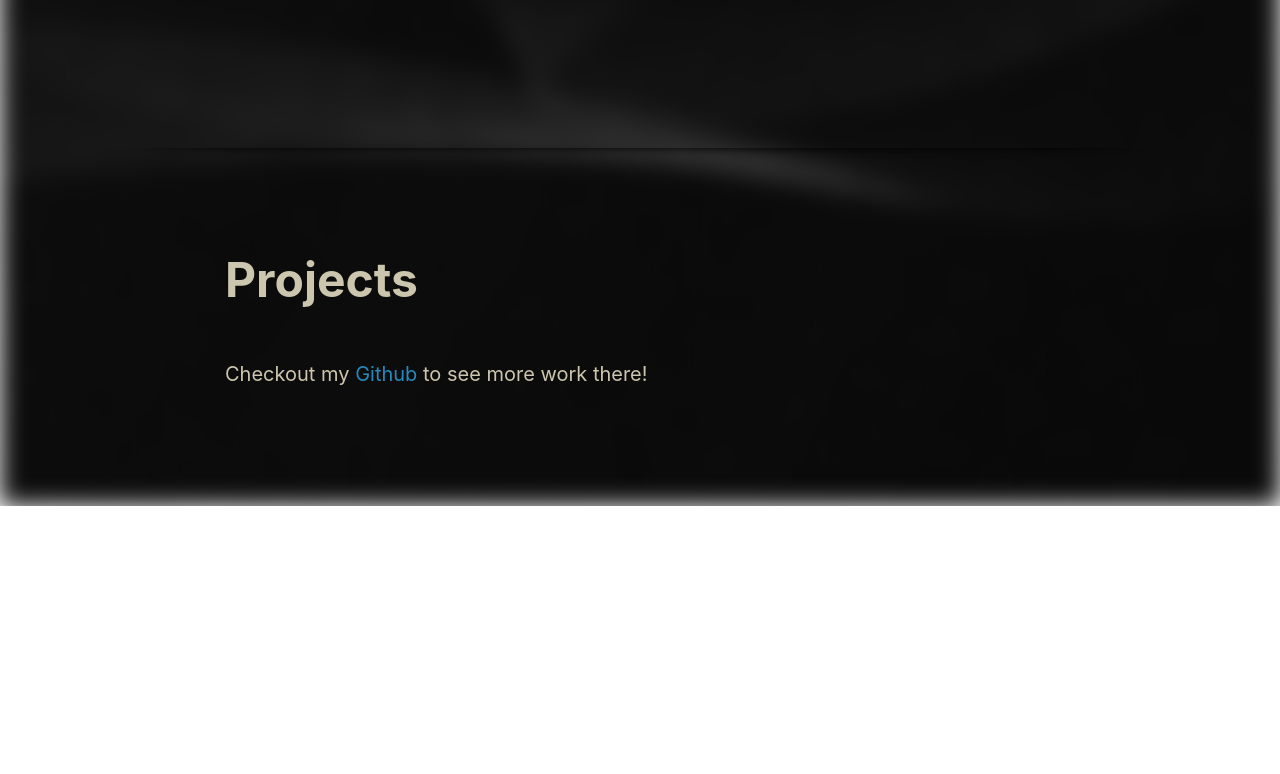
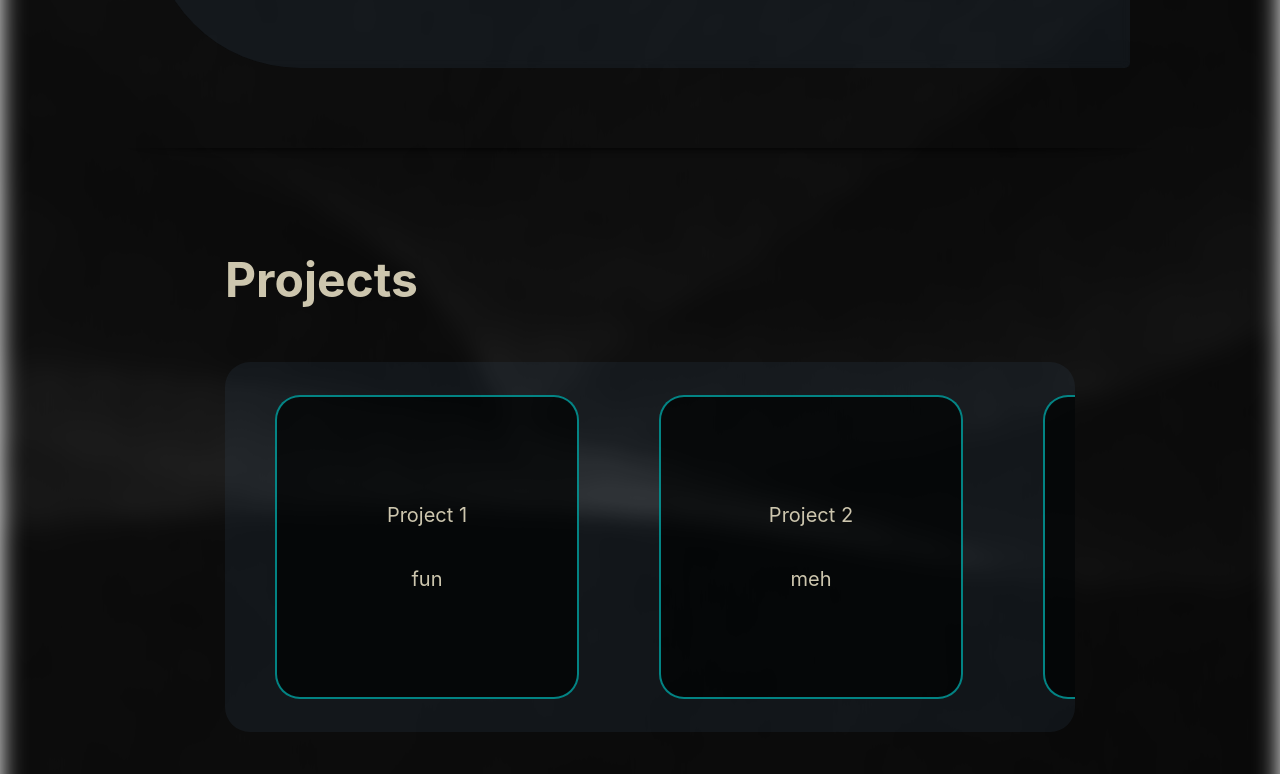
Before and after one commit to alexblackwell1/FindAlex, a React (Create React App) app: page / in a window 1280 px wide. Shown: the part 2006-2780 px from the top of the page. Before the commit the page ends 2512 px from the top, so only its background shows below. Built offline with nearby package versions, Linux system fonts and the light colour scheme; the HTML template or start-up script is replaced by a standard one.

Commit message:
beggining of project list

```diff
--- a/src/Components/Landing.js
+++ b/src/Components/Landing.js
@@ -1,12 +1,12 @@
 import React, { useEffect } from 'react';
 import TextLoop from "react-text-loop";
-import $ from 'jquery';
+// import $ from 'jquery';
 import './Styling/TextFormat.css';
 import './Styling/Landing.css';
 
 function Landing() {
   useEffect(() => {
-    makeItRain();
+    // makeItRain();
 
     const timeout = setTimeout(() => {
       const scrollDiv = document.createElement("div");
@@ -30,35 +30,35 @@ function Landing() {
     return () => clearTimeout(timeout);
   }, []);
 
-  var makeItRain = function() {
-    //clear out everything
-    $('.rain').empty();
+  // var makeItRain = function() {
+  //   //clear out everything
+  //   $('.rain').empty();
 
-    var increment = 0;
-    var drops = "";
-    var backDrops = "";
+  //   var increment = 0;
+  //   var drops = "";
+  //   var backDrops = "";
 
-    while (increment < 100) {
-      //couple random numbers to use for various randomizations
-      //random number between 98 and 1
-      var randoHundo = (Math.floor(Math.random() * 98 + 1));
-      //random number between 5 and 2
-      var randoFiver = (Math.floor(Math.random() * 4 + 2));
-      //increment
-      increment += randoFiver;
-      //add in a new raindrop with various randomizations to certain CSS properties
-      drops += '<div class="drop" style="left: ' + increment + '%; bottom: ' + (randoFiver + randoFiver + 200) + '%; animation-delay: 0.' + randoHundo + 's; animation-duration: 0.5' + randoHundo + 's;"><div class="stem" ></div><div class="splat" style="animation-delay: 0.' + randoHundo + 's; animation-duration: 0.5' + randoHundo + 's;"></div></div>';
-      backDrops += '<div class="drop" style="right: ' + increment + '%; bottom: ' + (randoFiver + randoFiver + 92) + '%; animation-delay: 0.' + randoHundo + 's; animation-duration: 0.5' + randoHundo + 's;"><div class="stem" style="animation-delay: 0.' + randoHundo + 's; animation-duration: 0.5' + randoHundo + 's;"></div><div class="splat" style="animation-delay: 0.' + randoHundo + 's; animation-duration: 0.5' + randoHundo + 's;"></div></div>';
-    }
+  //   while (increment < 100) {
+  //     //couple random numbers to use for various randomizations
+  //     //random number between 98 and 1
+  //     var randoHundo = (Math.floor(Math.random() * 98 + 1));
+  //     //random number between 5 and 2
+  //     var randoFiver = (Math.floor(Math.random() * 4 + 2));
+  //     //increment
+  //     increment += randoFiver;
+  //     //add in a new raindrop with various randomizations to certain CSS properties
+  //     drops += '<div class="drop" style="left: ' + increment + '%; bottom: ' + (randoFiver + randoFiver + 200) + '%; animation-delay: 0.' + randoHundo + 's; animation-duration: 0.5' + randoHundo + 's;"><div class="stem" ></div><div class="splat" style="animation-delay: 0.' + randoHundo + 's; animation-duration: 0.5' + randoHundo + 's;"></div></div>';
+  //     backDrops += '<div class="drop" style="right: ' + increment + '%; bottom: ' + (randoFiver + randoFiver + 92) + '%; animation-delay: 0.' + randoHundo + 's; animation-duration: 0.5' + randoHundo + 's;"><div class="stem" style="animation-delay: 0.' + randoHundo + 's; animation-duration: 0.5' + randoHundo + 's;"></div><div class="splat" style="animation-delay: 0.' + randoHundo + 's; animation-duration: 0.5' + randoHundo + 's;"></div></div>';
+  //   }
 
-    $('.rain.front-row').append(drops);
-    $('.rain.back-row').append(backDrops);
-  }
+  //   $('.rain.front-row').append(drops);
+  //   $('.rain.back-row').append(backDrops);
+  // }
 
   return (
-    <body class="back-row-toggle splat-toggle">
-      <div class="rain front-row"></div>
-      <div class="rain back-row"></div>
+    // <body class="back-row-toggle splat-toggle">
+    //   <div class="rain front-row"></div>
+    //   <div class="rain back-row"></div>
       <div className="Landing textPrimary">
         <div className="constrainedBox">
           <h1>
@@ -74,7 +74,7 @@ function Landing() {
           </TextLoop>
         </div>
       </div>
-    </body>
+    // </body>
   );
 }
 
--- a/src/Components/Project.js
+++ /dev/null
@@ -1,12 +0,0 @@
-import './Styling/TextFormat.css';
-import './Styling/Projects.css'
-import React from 'react';
-
-function Project({ githubLink }) {
-  return (
-    <div className="Project textDefault">
-    </div>
-  );
-}
-
-export default Project;
--- a/src/Components/Projects.js
+++ b/src/Components/Projects.js
@@ -1,22 +1,35 @@
 import './Styling/TextFormat.css';
-import './Styling/Projects.css'
+import './Styling/Projects.css';
 import React from 'react';
-import Project from './Project';
 
 function Projects() {
   const projects = [
-
+    { title: 'Project 1', description: "fun" },
+    { title: 'Project 2', description: "meh" },
+    { title: 'Project 3', description: "ok" },
+    { title: 'Project 4', description: "bad" },
+    { title: 'Project 5', description: "something" },
+    // Add more projects as needed
   ];
 
   return (
     <div className="ProjectsPage textPrimary">
       <h1>Projects</h1>
-            <p>Checkout my <a href="https://github.com/alexblackwell1" style={{ color: "#2589BD", textDecoration: "none" }}>Github</a> to see more work there!</p>
-            {projects.map(project => (
-                <Project
-                    githubLink={project.githubLink}
-                />
+      <div className="horiz-project-list">
+        {projects.map((project) => (
+          <div className="project">
+            <p>{project.title}</p>
+            <p>{project.description}</p>
+          </div>
         ))}
+      </div>
+      <p>
+        Checkout my{' '}
+        <a href="https://github.com/alexblackwell1" style={{ color: '#2589BD', textDecoration: 'none' }}>
+          Github
+        </a>{' '}
+        to see more work there!
+      </p>
     </div>
   );
 }
--- a/src/Components/Styling/About.css
+++ b/src/Components/Styling/About.css
@@ -5,6 +5,9 @@
     align-items: flex-start;
     margin: 75px 150px;
     padding: 50px 75px;
+    background-color: rgba(69, 98, 124, 0.137);
+    backdrop-filter: blur(5px);
+    border-radius: 5px 150px;
 }
 
 .AboutImage {
--- a/src/Components/Styling/Landing.css
+++ b/src/Components/Styling/Landing.css
@@ -1,4 +1,5 @@
   .Landing {
+    z-index: -1;
     height: 100vh;
     display: flex;
     flex-direction: column;
@@ -74,7 +75,7 @@
     height: 100%;
   }
 
-  body {
+  /* body {
     height: 100%;
     margin: 0;
     background: linear-gradient(to bottom, #202020, #11111900);
@@ -105,7 +106,6 @@
     bottom: 100%;
     width: 15px;
     height: 120px;
-    pointer-events: none;
     animation: drop 0.5s linear infinite;
   }
 
@@ -176,4 +176,4 @@
       opacity: 0;
       transform: scale(1.5);
     }
-  }
+  } */
--- a/src/Components/Styling/Projects.css
+++ b/src/Components/Styling/Projects.css
@@ -1,4 +1,5 @@
 .ProjectsPage {
+    z-index: 10;
     display: flex;
     flex-direction: column;
     align-items: flex-start;
@@ -6,12 +7,33 @@
     padding: 50px 75px;
 }
 
-.Project {
-    width: 100%;
-}
-
 .pageBreak {
     border: none;
     height: 2px;
     width: 75%;
 }
+
+.horiz-project-list {
+    display: flex;
+    overflow-x: auto;
+    align-items: center;
+    padding: 10px;
+    width: 100%;
+    height: 350px;
+    margin: 20px 0;
+    background-color: rgba(69, 98, 124, 0.137);
+    border-radius: 25px;
+}
+
+.project {
+    display: flex;
+    flex-direction: column;
+    flex: 0 0 300px;
+    height: 300px;
+    margin: 0 40px;
+    background-color: rgba(0, 0, 0, 0.671);
+    border-radius: 25px;
+    border: 2px solid rgba(0, 255, 255, 0.5);
+    justify-content: center;
+    text-align: center;
+}
--- a/src/Components/Styling/TextFormat.css
+++ b/src/Components/Styling/TextFormat.css
@@ -48,3 +48,18 @@
     border-radius: 125px/12px;
     box-shadow: 0 0 8px black;
   }
+
+::-webkit-scrollbar {
+  width: 4px;
+  height: 8px;
+}
+
+::-webkit-scrollbar-track {
+  background-color: black;
+  border-radius: 10px;
+}
+
+::-webkit-scrollbar-thumb {
+  box-shadow: inset 0 0 5px cyan;
+  border-radius: 10px;
+}
```
Lines whose indentation alone changed are shown as unchanged.
